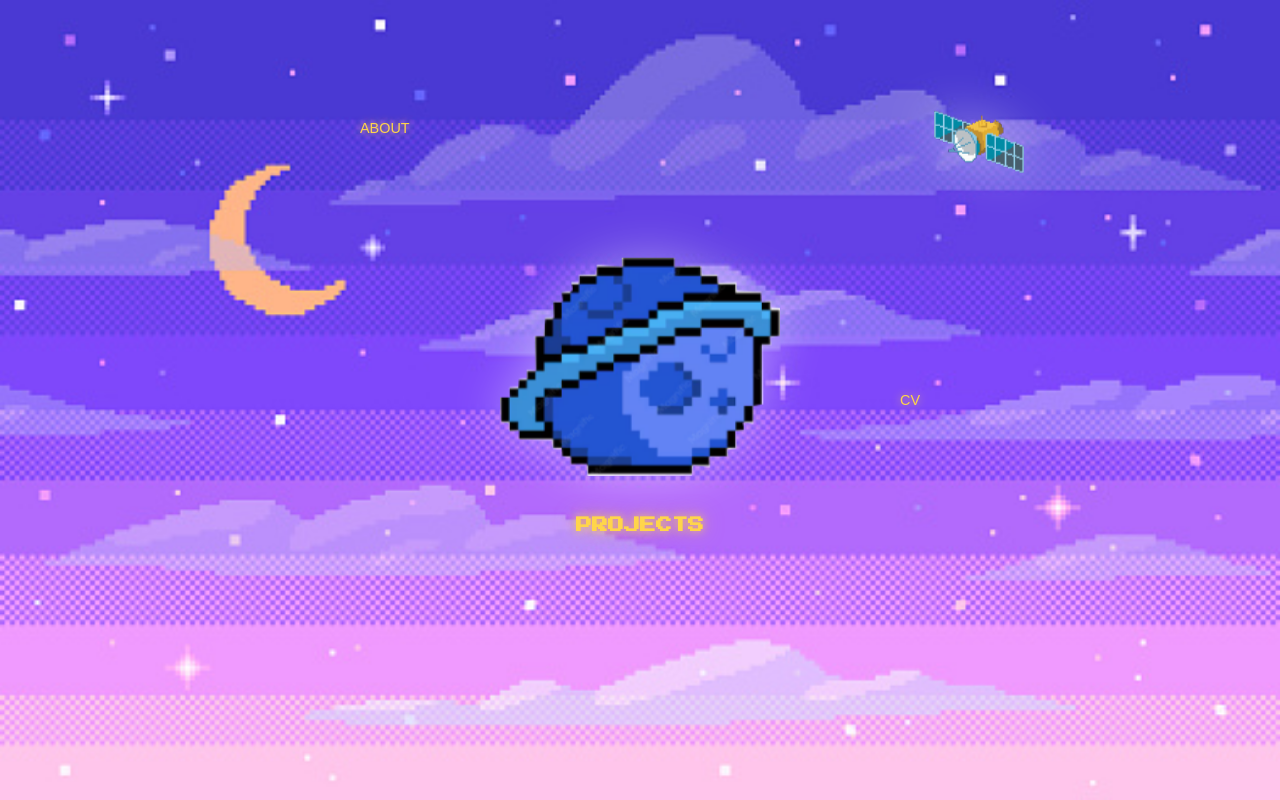
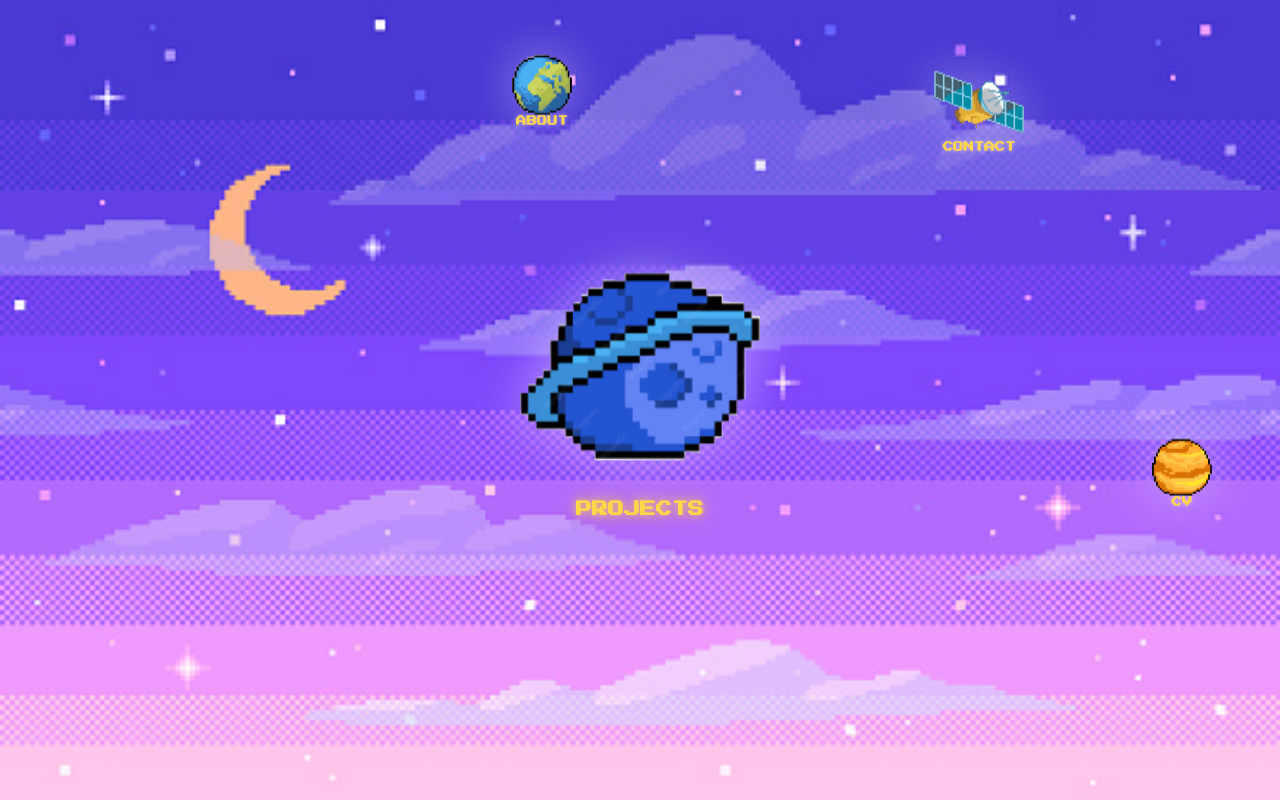
Before and after one commit to MelisaSperanza/PortfolioLanding, a React (Create React App) app: page / in a window 1280 px wide. Built offline with nearby package versions, Linux system fonts and the light colour scheme.

Commit message:
All cards added to planetary system - no pages linked

```diff
--- /dev/null
+++ b/src/components/EarthAboutCard.jsx
@@ -0,0 +1,21 @@
+import tierraPixel from '../assets/tierraPixel.png'
+import '../styles/home.css'
+
+
+export default function EarthCard() {
+  return (
+    <div className="earth-card">
+
+      <img
+        src={tierraPixel}
+        alt="earth"
+        className="earth-image"
+      />
+
+      <h1 className="satellite-label">
+        ABOUT
+      </h1>
+
+    </div>
+  )
+}
--- /dev/null
+++ b/src/components/JupiterCVCard.jsx
@@ -0,0 +1,21 @@
+import jupiterPixel from '../assets/jupiterPixel.png'
+import '../styles/home.css'
+
+
+export default function JupiterCVCard() {
+  return (
+    <div className="jupiter-card">
+
+      <img
+        src={jupiterPixel}
+        alt="jupiter-cv"
+        className="jupiter-image"
+      />
+
+      <h1 className="satellite-label">
+        CV
+      </h1>
+
+    </div>
+  )
+}
--- a/src/components/SatelliteCard.jsx
+++ b/src/components/SatelliteContactCard.jsx
@@ -12,10 +12,11 @@ export default function SatelliteCard() {
         className="satellite-image"
       />
 
+      <h1 className="satellite-label">
+        CONTACT
+      </h1>
 
     </div>
 
-
-
   )
 }
--- a/src/pages/Home.js
+++ b/src/pages/Home.js
@@ -2,9 +2,11 @@ import '../styles/home.css'
 
 import SpaceBackground from '../components/SpaceBackground'
 import StarsLayer from '../components/StarsLayer'
-import PlanetCard from '../components/PlanetCard'
+import PlanetProjectsCard from '../components/PlanetProjectsCard'
 import OrbitItem from '../components/OrbitItem'
-import SatelliteCard from '../components/SatelliteCard'
+import SatelliteContactCard from '../components/SatelliteContactCard'
+import EarthAboutCard from '../components/EarthAboutCard'
+import JupiterCVCard from '../components/JupiterCVCard'
 
 export default function Home() {
   return (
@@ -16,25 +18,21 @@ export default function Home() {
 
 
         <div className="planet-card">
-            <PlanetCard />
+            <PlanetProjectsCard />
         </div>
 
         <div className="satellite-card">
-            <SatelliteCard/>
+            <SatelliteContactCard/>
         </div>
 
-        <div className="orbit-container">
-            <OrbitItem
-                label="CV"
-                className="cv"
-            />
+        <div className="earth-card">
+            <EarthAboutCard/>
+        </div>
 
-            <OrbitItem
-                label="ABOUT"
-                className="about"
-            />
+        <div className="jupiter-card">
+            <JupiterCVCard/>
+        </div>
 
-        </div>
 
 
     </main>
--- a/src/styles/home.css
+++ b/src/styles/home.css
@@ -48,7 +48,7 @@ body {
 }
 
 .planet-image {
-  width: 280px;
+  width: 240px;
 
   filter:
     drop-shadow(0 0 25px rgba(255,255,255,.4));
@@ -137,30 +137,24 @@ body {
 .cv {
   top: 50%;
   right: 10%;
-
   transform: translateY(-50%);
 }
 
-.about {
-  top: 10%;
-  left: 10%;
-}
+
 
 /*Satélite contacto*/
-
 
 .satellite-card {
   position: absolute;
 
-  top: 15%;
+  top: 10%;
   right: 20%;
-
-
-
   display: flex;
   align-items: center;
   justify-content: center;
+  flex-direction: column;
 }
+
 .satellite-image {
   width: 90px;
 
@@ -176,7 +170,6 @@ body {
 }
 
 .satellite-label {
-    margin-top: 2rem;
 
     color: #ffd54a;
 
@@ -192,7 +185,6 @@ body {
 
 .satellite-card:hover {
   filter: brightness(1.1);
-
 
 }
 
@@ -210,3 +202,64 @@ body {
     transform: translateY(0px);
   }
 }
+
+
+/*Earth about*/
+
+.earth-card {
+  position: absolute;
+
+  top: 7%;
+  left: 40%;
+  display: flex;
+  align-items: center;
+  justify-content: center;
+  flex-direction: column;
+}
+
+.earth-image {
+  width: 60px;
+
+  filter:
+    drop-shadow(0 0 25px rgba(255,255,255,.4));
+  animation: float 9s ease-in-out infinite;
+
+  cursor: pointer;
+
+  overflow: hidden;
+}
+
+.earth-card:hover {
+  filter: brightness(1.1);
+
+}
+
+/*Jupiter CV Card*/
+
+.jupiter-card {
+  position: absolute;
+
+  top: 55%;
+  left: 90%;
+  display: flex;
+  align-items: center;
+  justify-content: center;
+  flex-direction: column;
+}
+
+.jupiter-image {
+  width: 60px;
+
+  filter:
+    drop-shadow(0 0 25px rgba(255,255,255,.4));
+  animation: float 9s ease-in-out infinite;
+
+  cursor: pointer;
+
+  overflow: hidden;
+}
+
+.jupiter-card:hover {
+  filter: brightness(1.1);
+
+}
```
Also changed, not shown: src/assets/satellite-pixel-art-illustration-on-isolated-background-vector.jpg (deleted), src/assets/satellitePixel.png, src/components/PlanetProjectsCard.jsx (renamed from src/components/PlanetCard.jsx).
